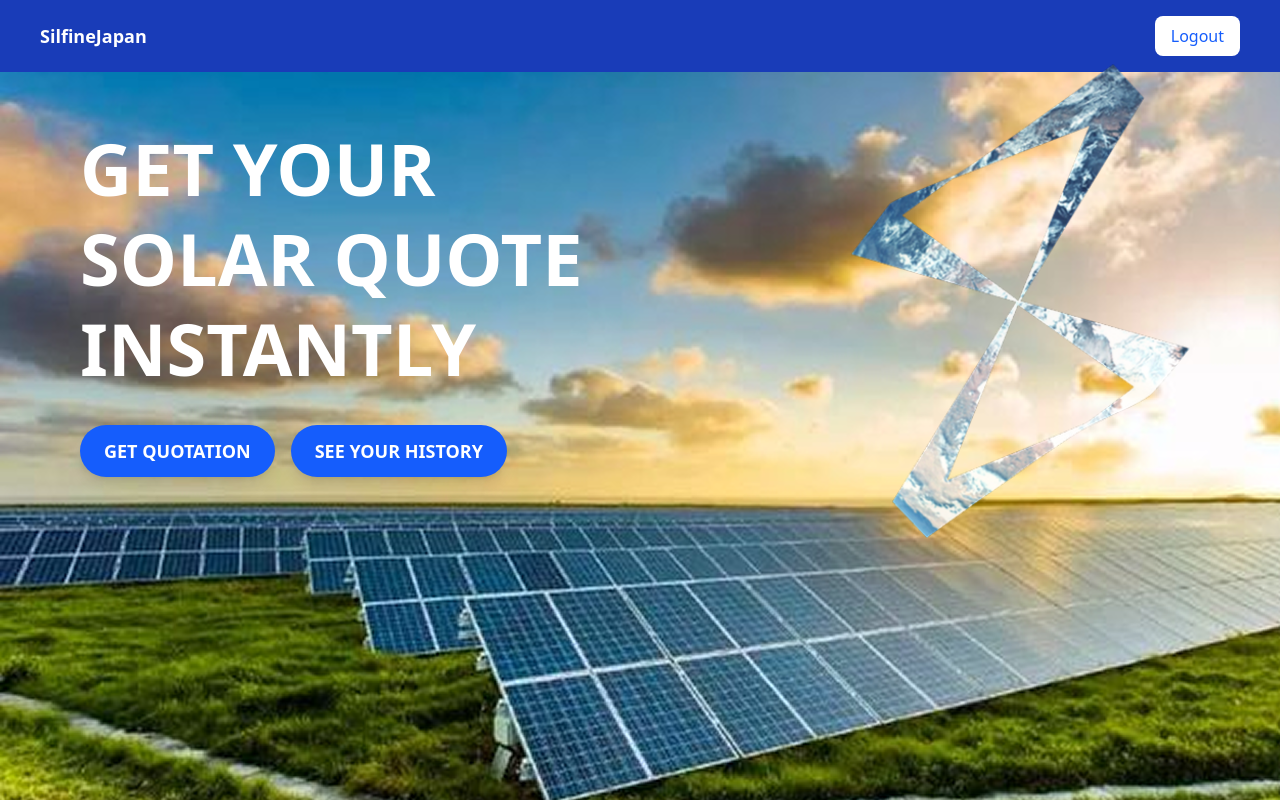
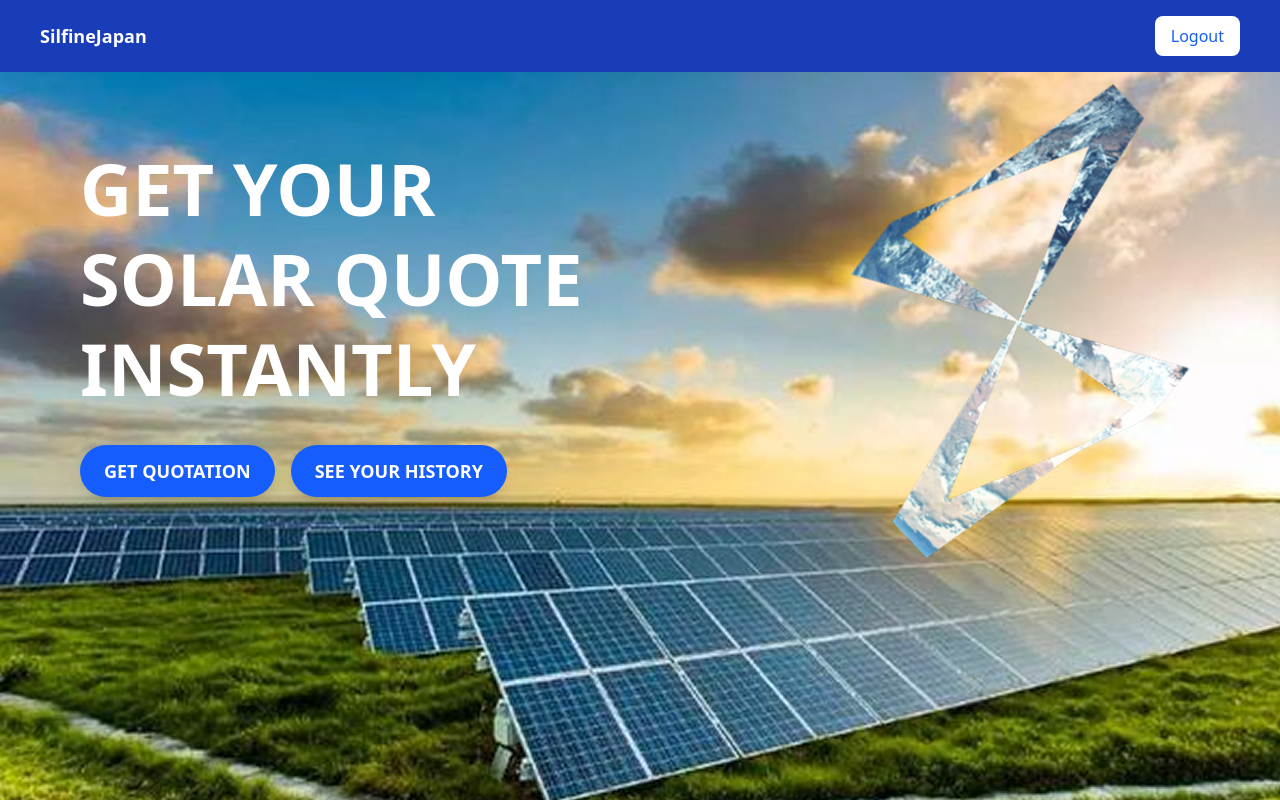
Before and after one commit to ReikaYonetsu/sfj-frontend, a React (Vite) app: page /dashboard in a window 1280 px wide. Built offline with nearby package versions, Linux system fonts and the light colour scheme; sample sign-in values are in the browser's storage.

Commit message:
minor change in dashboard elements spacing

```diff
--- a/src/pages/Dashboard.jsx
+++ b/src/pages/Dashboard.jsx
@@ -27,7 +27,7 @@ function Dashboard() {
       </nav>
 
 {/* Title + Logo Block */}
-<div className="flex flex-col md:flex-row items-center justify-between px-20 mt-0 w-full max-w-7xl mx-auto mb-50">
+<div className="flex flex-col md:flex-row items-center justify-between px-20 mt-0 w-full max-w-7xl mx-auto mb-40">
   {/* Left: Title + Buttons */}
   <div className="text-white max-w-2xl md:text-left text-center">
     <h1 className="text-5xl md:text-6xl lg:text-7xl font-extrabold leading-tight">
```
